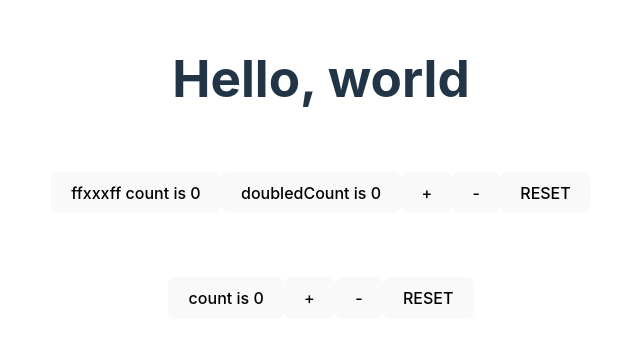
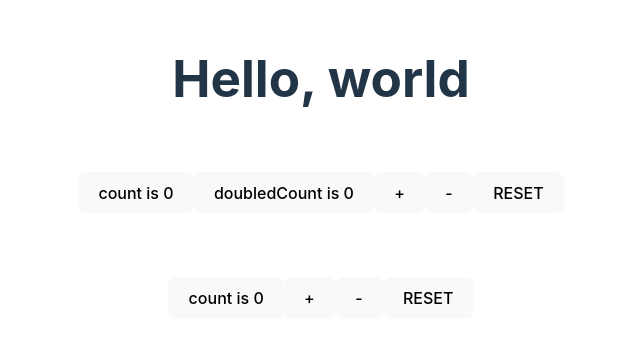
Before and after one commit to developer-1px/ReactForge, a React (Vite) app: page / in a window 1280 px wide. Shown: the part 217-560 px from the top of the page, without its empty margins (319-959 px from the left). Built offline with nearby package versions, Linux system fonts and the light colour scheme.

Commit message:
middleware / logger / effect 기능을 만들기 위해 구조 작업 중 readme 개선

```diff
--- a/src/App.tsx
+++ b/src/App.tsx
@@ -1,10 +1,10 @@
 import "./App.css"
 import {createStore} from "./test/createStore.ts"
+import {useEffect} from "react"
 
 interface State {
   count: number
   doubledCount: number
-  name: string
 }
 
 interface Actions {
@@ -13,14 +13,37 @@ interface Actions {
   RESET(): void
 }
 
-const {store, reducer, useStore} = createStore<State, Actions>()
+const logger = (api) => (next) => (action) => {
+  const {type, payload} = action
+  console.group(type + "(", ...payload, ")")
+  console.groupCollapsed("(callstack)")
+  console.trace("")
+  console.groupEnd()
+  next(action)
+  console.log(api.getState())
+  console.groupEnd()
+}
 
-console.warn("createStore", store)
+const {store, reducer, useStore} = createStore<State, Actions>({
+  middleware: logger,
+})
 
-store.count = reducer(0, (on) => {
+store.count = reducer(0, (on, effect) => {
   on.INCREASE((by) => (state) => (state.count += by))
   on.DECREASE((by) => (state) => (state.count -= by))
   on.RESET(() => (state) => (state.count = 0))
+
+  effect("[count] localStorage에서 불러오기", (track) => (state, dispatch) => {
+    const count = localStorage.getItem("count")
+    if (count) {
+      dispatch((state) => (state.count = +count))
+    }
+  })
+
+  effect("[count] localStorage에 저장하기", (track) => (state) => {
+    const count = track((state) => state.count)
+    localStorage.setItem("count", count)
+  })
 })
 
 store.count2 = reducer(0, (on) => {
@@ -63,10 +86,12 @@ function Counter() {
 
   const 초기화 = () => dispatch.RESET()
 
+  useEffect(() => dispatch("@@init"), [])
+
   return (
     <>
       <div className="card">
-        <button onClick={증가}>ffxxxff count is {count}</button>
+        <button onClick={증가}>count is {count}</button>
         <button onClick={증가}>doubledCount is {doubledCount}</button>
         <button onClick={증가}>+</button>
         <button onClick={감소}>-</button>
--- a/src/test/createStore.ts
+++ b/src/test/createStore.ts
@@ -1,5 +1,6 @@
 import {createPathProxy, getValueFromPath, ReflectGet, ReflectSet} from "./createPathProxy.ts"
-import {useEffect, useMemo, useRef, useState} from "react"
+import {useEffect, useRef, useState} from "react"
+import {ar} from "vitest/dist/reporters-5f784f42"
 
 const isObject = (obj: unknown): obj is object => Object(obj) === obj
 
@@ -104,7 +105,6 @@ const publishStateMutation = (...args: unknown[]) => {
 
 const createStateProxy = <State extends object>($store: State, $state: State, name: string = "") => {
   const deps = new Set<string>()
-  const version = {value: 0}
 
   const state = createPathProxy($state, () => {
     // State에서 값 가져오기 규칙
@@ -157,6 +157,7 @@ const createStateProxy = <State extends object>($store: State, $state: State, na
 //
 //
 // --- Draft
+type Draft<State> = State
 
 const cloneOf = (value: unknown) => {
   if (Array.isArray(value)) return [...value]
@@ -230,7 +231,7 @@ export const createDraftProxy = <State extends object>($store: State, $state: St
     }
 
     return {get, set}
-  }) as State
+  }) as Draft<State>
 
   // 불변성을 유지하기 위해서 새로운 값이 바뀌면 draft는 이전 값을 유지한다.
   const unsubscribe = subscribeStateMutation((target, path, prop, _value, existValue) => {
@@ -300,12 +301,20 @@ const createComputed = <State extends object, T>($store: State, $state: State, c
 }
 
 // Reducer
-type Init<State, T> = ((state: State) => T) | T
+type Selector<State, T> = (state: State) => T
+type Init<State, T> = T | Selector<State, T>
+type MutateFn<State, Actions> = (state: State, dispatch: Actions) => void | unknown | Promise<unknown>
+
 type On<Actions, State> = {
-  [K in keyof Actions]: (fn: (...args: Actions[K] extends (...args: infer P) => unknown ? P : never[]) => (state: State) => void) => void
+  [K in keyof Actions]: (fn: (...args: Actions[K] extends (...args: infer P) => unknown ? P : never[]) => MutateFn<State, Actions>) => void
 }
-type EffectFn = () => void
-type ReducerFn<State, Actions> = (on: On<Actions, State>, effect: EffectFn) => void
+
+type TrackFn<State> = <T>(selector: Selector<State, T>) => T
+type EffectFn<State, Actions> = (desc: string, fn: (track: TrackFn<State>) => MutateFn<State, Actions>) => void
+
+type ReducerFn<State, Actions> = (on: On<Actions, State>, effect: EffectFn<State, Actions>) => void
+
+type Dispatch<Actions> = Actions & ((type: string, ...payload: unknown[]) => void)
 
 class Reducer<State extends object, Actions, T> {
   public initValue: T | undefined
@@ -326,28 +335,59 @@ class Reducer<State extends object, Actions, T> {
   }
 }
 
+interface StoreConfig {
+  middleware: () => void
+}
+
 //
 //
 // --- Store
-export const createStore = <State extends object, Actions>() => {
+export const createStore = <State extends object, Actions>(options = {}) => {
+  const noop = () => {}
+
+  const defaultOptions = {}
+  options = {...defaultOptions, ...options}
+  const middleware = options.middleware ?? noop
+  const next = ({type, payload}) => $dispatch(type, payload)
+
+  //
   const $store = {} as State
   const $state = {} as State
 
   const store = createStoreProxy($store, $state)
-
-  const noop = () => {}
 
   const reducer = <T, R extends T>(init: Init<State, T>, fn: ReducerFn<State, Actions> = noop): R =>
     new Reducer(init, fn, $store, $state) as R
 
   const createState = (name: string) => createStateProxy($store, $state, name)
 
+  // Effect
+  const effectMap = Object.create(null)
+  const effectRunner = []
+  const effect: EffectFn<State, Actions> = (desc: string, fn) => {
+    // @TODO: 실행을 한 타이밍 늦게 할 수 있어야 한다.
+
+    if (!effectMap[desc]) {
+      console.warn("[effect/start]", desc)
+      effectRunner.push(fn)
+      effectMap[desc] = fn
+
+      const track = <T>(selector: Selector<State, T>) => {
+        const value = selector($state)
+        console.info("tracked", value)
+        return value
+      }
+
+      fn(track)($state, dispatch)
+    }
+  }
+
   // createDispatch
   const $dispatch = (type: string, args: unknown[]) => {
     const {draft, commit, unsubscribe} = createDraftProxy($store, $state)
 
     const on = new Proxy(Function, {
-      get: (_, actionType: string) => (fn: Function) => {
+      get: (_, actionType: string) => (fn: (...args: unknown[]) => MutateFn<State, Actions>) => {
         if (actionType === type) {
           // @TODO: fn이 function이 아니라 값이라면 바로 값을 넣어 줄 수 있다.
           if (typeof fn !== "function") {
@@ -356,14 +396,17 @@ export const createStore = <State extends object, Actions>() => {
           }
 
           // @TODO: state에 뭔가를 추적을 할 수 있는 것들을 넣으면 좋겠는데...
-          const result = fn(...args)(draft)
+          const result = fn(...args)(draft, dispatch)
+
+          // do effects
+          console.info("effect runner", effectRunner)
 
           // @TODO: reuslt 비동기처리
         }
       },
-      apply(_, thisArg, argumentsList) {
+
+      apply(_, __, argumentsList) {
         //TODO
-
         console.log(argumentsList)
       },
     }) as On<Actions, State>
@@ -372,30 +415,30 @@ export const createStore = <State extends object, Actions>() => {
     traverseObject(store, (path, prop, value) => {
       const reducer = value
       if (reducer instanceof Reducer) {
-        reducer.reducerFn(on)
+        reducer.reducerFn(on, effect)
         return false
       }
     })
 
-    commit()
-
     // @TODO: 비동기 unsubscribe를 고려해야됨.
     unsubscribe()
+
+    return commit()
   }
 
   const dispatch = new Proxy(Function, {
     get:
       (_, type: string) =>
       (...payload: unknown[]) => {
-        // console.group(type + "(", ...payload, ")")
-        // console.groupCollapsed("(callstack)")
-        // console.trace("")
-        // console.groupEnd()
-        console.log("[dispatch]", type, ...payload)
-        $dispatch(type, payload)
-        // console.groupEnd()
+        const action = {type, payload}
+        middleware({dispatch, getState: () => $state})(next)(action)
       },
-  }) as Actions
+    apply(_, thisArg, argumentsList) {
+      //TODO
+      const [type, ...payload] = argumentsList
+      return dispatch[type](...payload)
+    },
+  }) as Dispatch<Actions>
 
   //
   //
@@ -425,8 +468,9 @@ export const createStore = <State extends object, Actions>() => {
       }
     }, [unsubscribe])
 
+    // @TODO: state에 직접 입력하는 방식이 아니라 proxy에서 get를 하자!
     state.dispatch = dispatch
-    return state as State & {dispatch: Actions}
+    return state as Readonly<State> & {dispatch: Dispatch<Actions>}
   }
 
   return {store, reducer, createState, dispatch, useStore, $store, $state}
```
Also changed, not shown: src/example/account.example.ts (+10 -11 lines), 1 other file (tests, documents, lock files or other folders).
